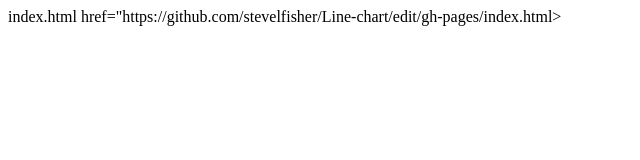
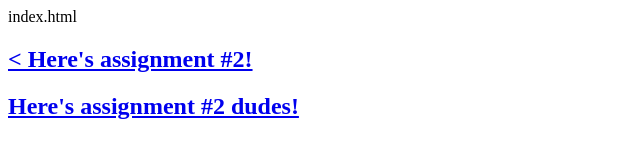
Before and after one commit to stevelfisher/dataviz-fall-2013, a plain HTML site: page index.html in a window 1280 px wide. Shown: the whole page, without its empty margins (0-640 px from the left). Drawn offline with Linux system fonts and the light colour scheme.

Commit message:
Update index.html

```diff
--- a/index.html
+++ b/index.html
@@ -1,3 +1,7 @@
 index.html
 <!DOCTYPE html>
-<a></a> href="https://github.com/stevelfisher/Line-chart/edit/gh-pages/index.html><Here's assignment #2!"</a></h2>
+
+
+<h2><a href="https://github.com/stevelfisher/Line-chart/edit/gh-pages/index.html">< Here's assignment #2! </a></h2>
+
+<h2><a href="THATURLYOUCOPIED">Here's assignment #2 dudes!</a></h2>
```
